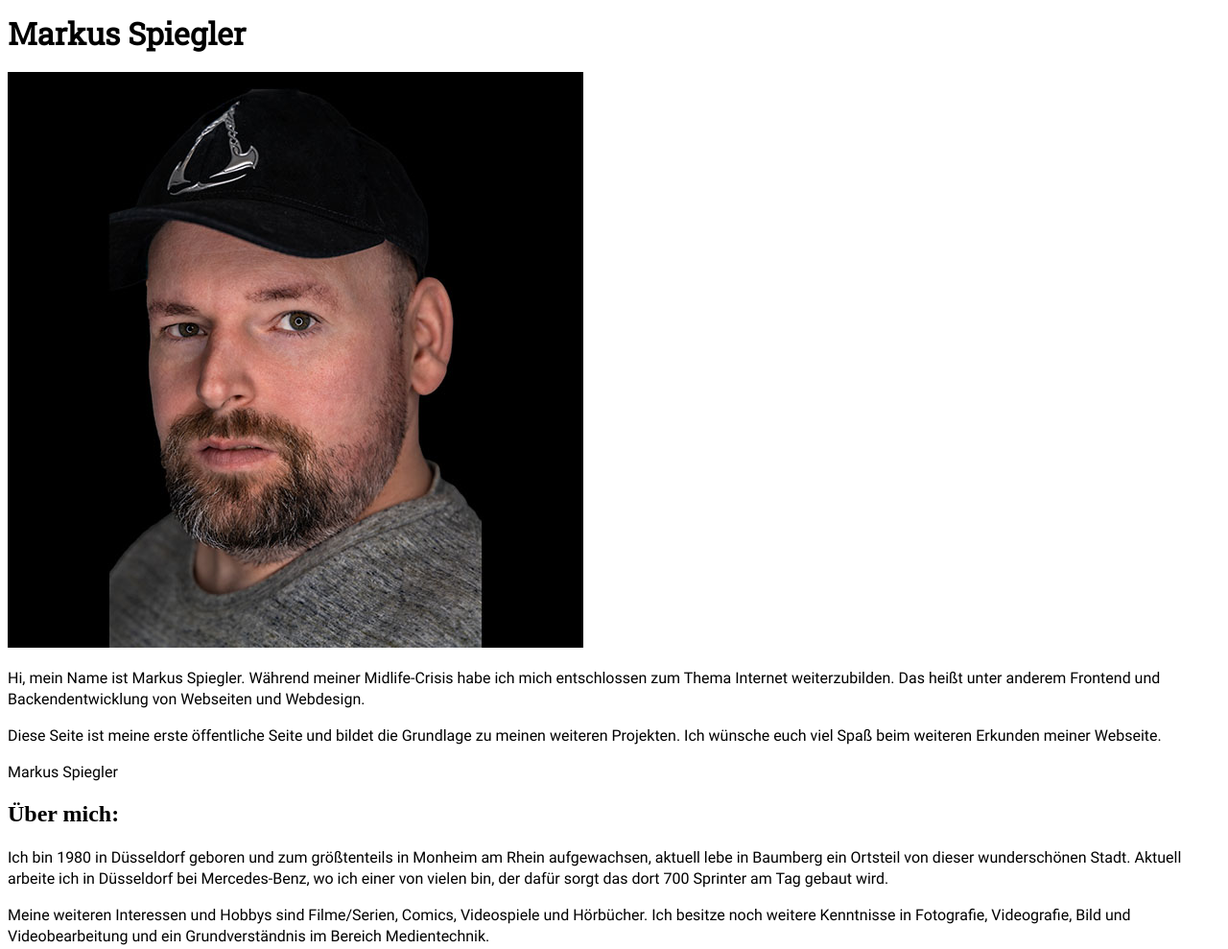
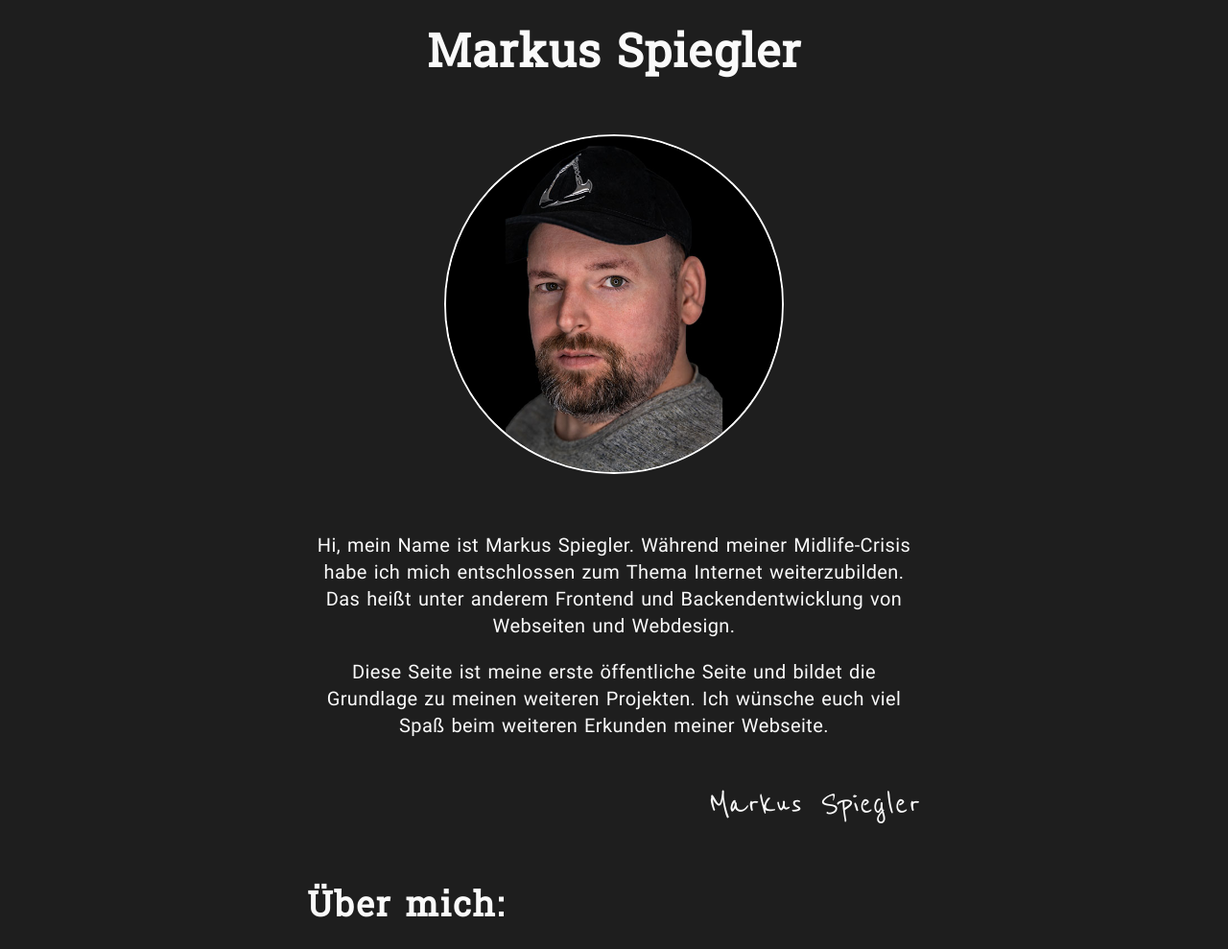
Before and after one commit to Wolfsnight/myWebsite, a plain HTML site: page index.html in a window 1280 px wide. Shown: the top 989 px of the page at 96% size. Drawn offline with Linux system fonts and the light colour scheme.

Commit message:
23. Nowember 2023

```diff
--- a/assets/styles/style.css
+++ b/assets/styles/style.css
@@ -1,4 +1,15 @@
 /*  Basis:  **********************************************/
+
+body {
+  font-family: "Roboto", Helvetica, serif;
+  color: rgb(250, 250, 250);
+  background-color: rgb(30, 30, 30);
+
+  display: block;
+  width: 640px;
+
+  margin: 0 auto;
+}
 
 /*  Schriftart:  *****************************************/
 
@@ -14,13 +25,60 @@
   src: url(../fonts/roboto-slab.woff2) format("woff2");
 }
 
+/*  Rennie-Beanie:  */
+@font-face {
+  font-family: "Rennie-Beanie";
+  src: url(../fonts/reenie-beanie.woff2) format("woff2");
+}
+
 /*  Schrift und Text:  ***********************************/
 
 h1 {
-  font-family: "Roboto-Slab", monospace;
+  font-family: "Roboto-Slab", Helvetica, serif;
+  font-size: 48px;
+  letter-spacing: 1px;
+  word-spacing: 3px;
+  text-align: center;
 }
+
+h2 {
+  font-family: "Roboto-Slab", Helvetica, serif;
+  font-size: 36px;
+  letter-spacing: 1.8px;
+  word-spacing: 3px;
+}
+
 p {
-  font-family: "Roboto", monospace;
+  font-size: 20px;
+  letter-spacing: 0.4px;
+  word-spacing: 1.5px;
+  line-height: 1.4;
+}
+
+.entry > p {
+  text-align: center;
+}
+
+#signatur {
+  font-family: "Rennie-Beanie";
+  font-size: 40px;
+  text-align: right;
 }
 
 /*  Layout:  *********************************************/
+
+section {
+  margin: 60px 0;
+}
+
+.entry > img {
+  display: block;
+
+  width: 350px;
+  height: 350px;
+
+  border: 2px solid white;
+  border-radius: 50%;
+
+  margin: 60px auto;
+}
--- a/index.html
+++ b/index.html
@@ -4,6 +4,14 @@
 
 <!--  Head:  --------------------------------------------->
 <head>
+	<!--  Charset:  -->
+	<meta charset="UTF-8" />
+
+	<!--  Viewport  -->
+	<meta
+		name="viewport"
+		content="width=device-width"
+	/>
 
 	<!--  Titer der Webseite:  -->
 	<title>Markus Spiegler - Meine Webseite</title>
@@ -57,23 +65,31 @@
 			<h2>Über mich:</h2>
 
 			<p>
-				Ich bin 1980 in Düsseldorf geboren und zum größtenteils in Monheim am
-				Rhein aufgewachsen, aktuell lebe in Baumberg ein Ortsteil von dieser
+				Ich bin 1980 in Düsseldorf geboren und zum größtenteils in
+				Monheim am
+				Rhein aufgewachsen, aktuell lebe in Baumberg ein Ortsteil von
+				dieser
 				wunderschönen Stadt.
-				Aktuell arbeite ich in Düsseldorf bei Mercedes-Benz, wo ich einer von
-				vielen bin, der dafür sorgt das dort 700 Sprinter am Tag gebaut wird.
+				Aktuell arbeite ich in Düsseldorf bei Mercedes-Benz, wo ich
+				einer von
+				vielen bin, der dafür sorgt das dort 700 Sprinter am Tag gebaut
+				wird.
 			</p>
 
 			<p>
 				Meine weiteren Interessen und Hobbys sind Filme/Serien, Comics,
 				Videospiele und Hörbücher.
-				Ich besitze noch weitere Kenntnisse in Fotografie, Videografie, Bild
-				und Videobearbeitung und ein Grundverständnis im Bereich Medientechnik.
+				Ich besitze noch weitere Kenntnisse in Fotografie, Videografie,
+				Bild
+				und Videobearbeitung und ein Grundverständnis im Bereich
+				Medientechnik.
 			</p>
 
 			<p>
-				Mein Wunsch für diesen Projekt und meine Zukunft ist, etwas zu erreichen
-				womit ich aus den Hamsterrad bei Mercedes-Benz rauskommen kann und ich
+				Mein Wunsch für diesen Projekt und meine Zukunft ist, etwas zu
+				erreichen
+				womit ich aus den Hamsterrad bei Mercedes-Benz rauskommen kann
+				und ich
 				beruflich zu etwas kreativeres Umsteigen kann.
 			</p>
 		</section>
```
